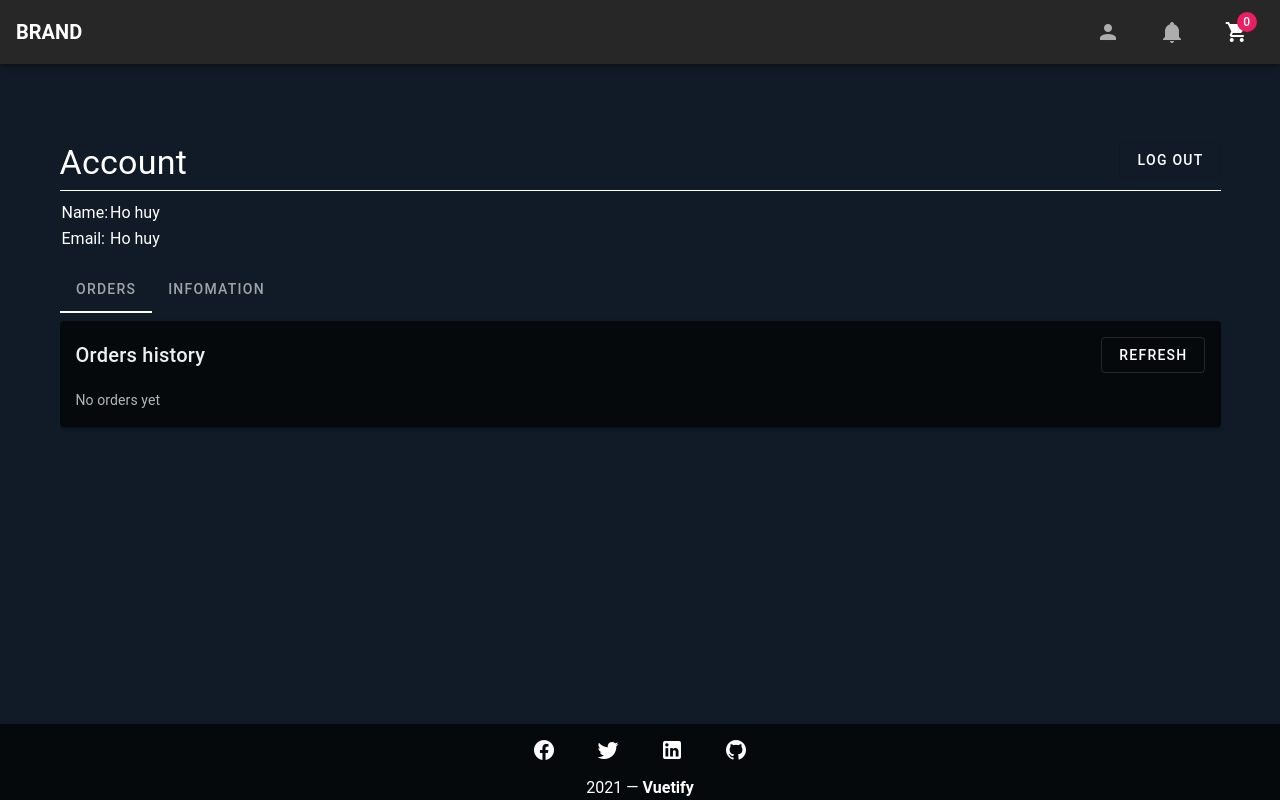
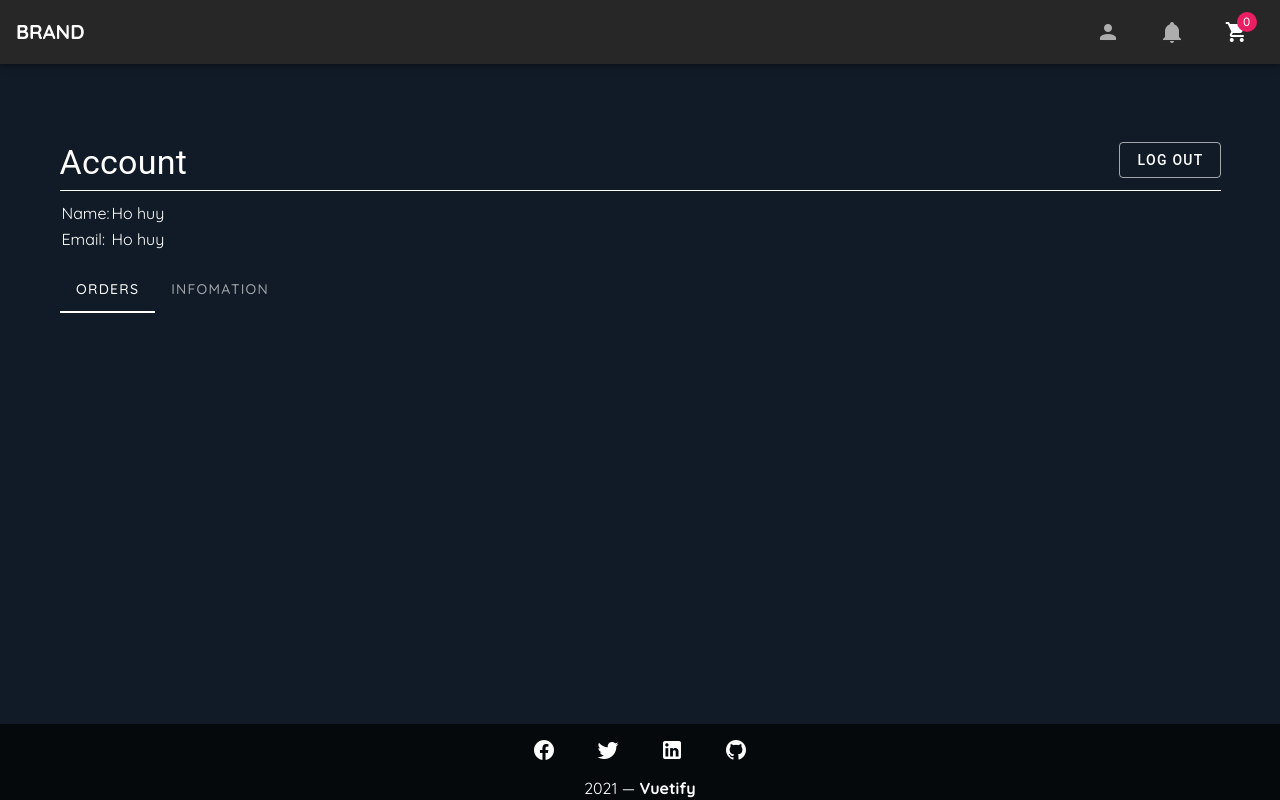
Before and after one commit to hohuy852/VuetifyShop, a Vue app: page /profile in a window 1280 px wide. Built offline with nearby package versions, Linux system fonts and the light colour scheme.

Commit message:
font fixed

```diff
--- a/src/App.vue
+++ b/src/App.vue
@@ -1,6 +1,6 @@
 <template>
   <div id="app">
-    <v-app>
+    <v-app class="myFont">
        <Navigation/>
       <v-main class="primary">
         <router-view :key="$route.path" />
@@ -26,9 +26,10 @@ export default {
   }),
 };
 </script>
-<style scoped>
+<style lang="scss" scoped>
+.myFont{
+  font-family: 'Quicksand', sans-serif;
+}
 
-.theme--light.v-tabs-items {
-    background-color: transparent;
-}
+
 </style>
--- /dev/null
+++ b/src/assets/scss/variables.scss
@@ -0,0 +1,2 @@
+@import url('https://fonts.googleapis.com/css2?family=Quicksand:wght@300;400;500;600;700&display=swap');
+$body-font-family : 'Quicksand', sans-serif
--- a/src/components/Orders.vue
+++ b/src/components/Orders.vue
@@ -27,8 +27,7 @@ export default {
     background-color: #05090c;
     color: #edf0f2;
 }
-.dark{
-
+.theme--light.v-btn.v-btn--outlined.v-btn--text {
+    border-color: rgb(255 255 255 / 62%);
 }
-
 </style>
--- a/src/router/index.js
+++ b/src/router/index.js
@@ -39,16 +39,7 @@ const routes = [
     component: () => import('../views/Account.vue'),
     props:true,
     children: [
-      {
-        path: "",
-        name: "Orders",
-        component: () => import (/* webpackChunkName: "Orders" */'../components/Orders.vue')
-      },
-      {
-        path: "info",
-        name: "Infomations",
-        component: () => import (/* webpackChunkName: "Infomation" */'../components/Infomations.vue')
-      }
+
     ]
   }
 ]
--- a/src/store/index.js
+++ b/src/store/index.js
@@ -72,9 +72,9 @@ export default new Vuex.Store({
     USER_LOGIN(state, email, password) {
       state.users.map(user => {
         if (user.email === email && user.password === password) {
+          console.log('Success')
           return true
         }
-        else return false
       })
     },
     GET_PRODUCT(state, categories) {
--- a/src/views/Account.vue
+++ b/src/views/Account.vue
@@ -20,10 +20,10 @@
       </tbody>
     </table>
     <v-tabs class="mt-3" background-color="transparent" center-active dark v-model="activeTab"  >
-         <v-tab v-for="tab of tabs" :key="tab.id" :to="tab.route" >
+         <v-tab v-for="tab of tabs" :key="tab.id" >
         {{ tab.name }}
       </v-tab>
-        <v-tab-item v-for="tab of tabs" :key="tab.id" :value="tab.route"  class="primary">
+        <v-tab-item v-for="tab of tabs" :key="tab.id"   class="primary">
           <router-view ></router-view>
         </v-tab-item>
     </v-tabs>
@@ -58,4 +58,7 @@ export default {
 </script>
 
 <style scoped>
+.theme--light.v-btn.v-btn--outlined.v-btn--text {
+    border-color: rgb(255 255 255 / 62%);
+}
 </style>
--- a/src/views/Login.vue
+++ b/src/views/Login.vue
@@ -3,11 +3,12 @@
     <div class="text-center white--text">
       <h1>Vuetify Store Account</h1>
       <div class="text-h7 text-md-h5 mt-2 mb-4">
-        Receive fantastic promotions with the store account and have access to your order history.
+        Receive fantastic promotions with the store account and have access to
+        your order history.
       </div>
     </div>
     <v-responsive class="mx-auto text-center" style="max-width: 500px">
-      <v-card >
+      <v-card>
         <h2 class="py-4">Login</h2>
         <v-divider aria-orientation="horizontal"></v-divider>
         <v-form ref="form" class="pa-7">
@@ -16,22 +17,17 @@
             label="Email"
             required
             outlined
-
           ></v-text-field>
           <v-text-field
             v-model="password"
             label="Password"
             outlined
           ></v-text-field>
-          <span v-if="USER_LOGIN(this.email, this.password)" style="color: red"
-            >Invalid email or password</span
-          >
-          <v-btn class="primary mb-3" x-large block>Log in</v-btn>
-
+          <v-btn class="primary mb-3" x-large block @click="USER_LOGIN(this.email, this.password)">Log in</v-btn>
+          <span v-if="show" style="color: red">Invalid email or password</span>
           <router-link to="/" style="text-decoration: none"
             >Forgorten Password?</router-link
           >
-
           <v-divider aria-orientation="horizontal" class="ma-5"></v-divider>
           <v-btn to="/register" class="success" x-large
             >Create new account</v-btn
@@ -43,7 +39,7 @@
 </template>
 
 <script>
-import { mapMutations } from "vuex";
+import { mapMutations, mapState } from "vuex";
 export default {
   data() {
     return {
@@ -51,9 +47,12 @@ export default {
       email: "",
       checkbox: false,
       //text: '***',
-
+      show: false,
       rules: {},
     };
+  },
+  computed: {
+    ...mapState(["users"]),
   },
   methods: {
     ...mapMutations(["USER_LOGIN"]),
@@ -62,5 +61,4 @@ export default {
 </script>
 
 <style>
-
 </style>
--- a/src/views/Product.vue
+++ b/src/views/Product.vue
@@ -71,12 +71,13 @@
             ></v-tab>
           </div>
           <div class="mb-1 min-w-0 mx-md-auto">
-            <div class="" style="position: relative">
+            <div class="" style="position: relative; " >
               <img
+
                 :src="product.img"
                 width="auto"
                 height="auto"
-                style="max-width: 100%; max-height: 474px"
+                style="max-width: 100%; max-height: 474px; border-radius: 10px"
               />
             </div>
           </div>
@@ -290,7 +291,7 @@ export default {
 
 <style scoped>
 .theme--light.v-divider {
-  border-color: rgb(248 247 247 / 12%);
+  border-color: rgb(248 247 247 / 42%);
 }
 .rounded-card {
   border-radius: 10px;
```
